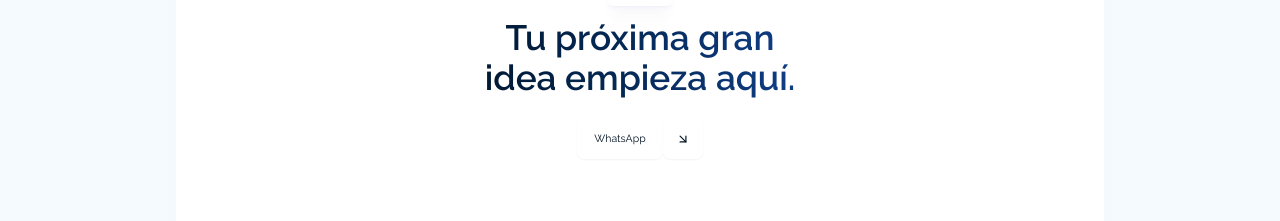
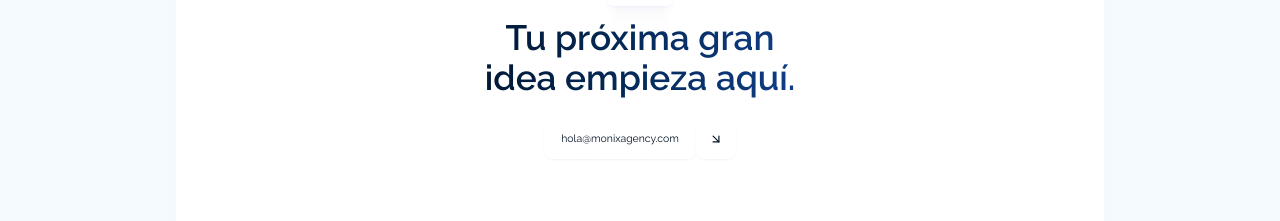
Before and after one commit to dmytro-webild/7c04413e-0212-4fcc-9278-dc684a3114fe, a React (Vite) app: page / in a window 1280 px wide. Shown: the part 7205-7426 px from the top of the page. Built offline with nearby package versions, Linux system fonts and the light colour scheme; a web font is replaced by a local one.

Commit message:
Update src/pages/HomePage/sections/Contacto.tsx

```diff
--- a/src/pages/HomePage/sections/Contacto.tsx
+++ b/src/pages/HomePage/sections/Contacto.tsx
@@ -9,7 +9,7 @@ const primaryButton = {
   href: "#"
 };
 const secondaryButton = {
-  text: "WhatsApp",
+  text: "hola@monixagency.com",
   href: "#"
 };
 
```
